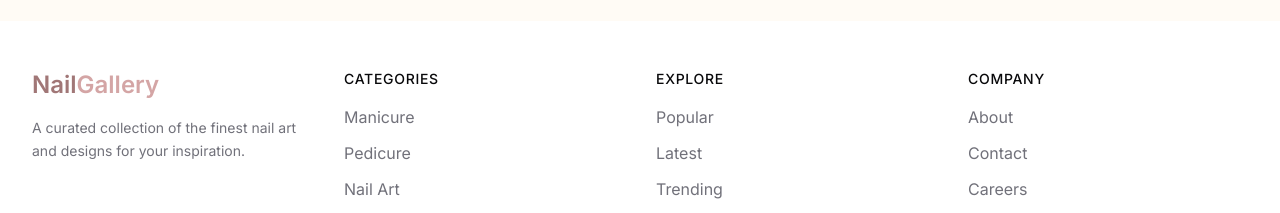
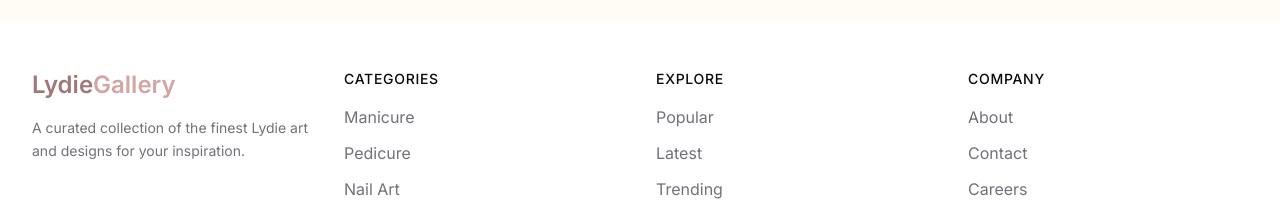
Before and after one commit to NGANDJUI23/mani-pedi-gallery, a React (Vite) app: page / in a window 1280 px wide. Shown: the part 4364-4577 px from the top of the page. Built offline with nearby package versions, Linux system fonts and the light colour scheme.

Commit message:
Update footer

```diff
--- a/src/components/Footer.tsx
+++ b/src/components/Footer.tsx
@@ -8,11 +8,11 @@ const Footer = () => {
         <div className="grid grid-cols-1 md:grid-cols-4 gap-8">
           <div className="md:col-span-1">
             <a href="/" className="block text-2xl font-semibold mb-4">
-              <span className="text-nail-700">Nail</span>
+              <span className="text-nail-700">Lydie</span>
               <span className="text-nail-500">Gallery</span>
             </a>
             <p className="text-muted-foreground text-sm leading-relaxed">
-              A curated collection of the finest nail art and designs for your inspiration.
+              A curated collection of the finest Lydie art and designs for your inspiration.
             </p>
           </div>
 
```
